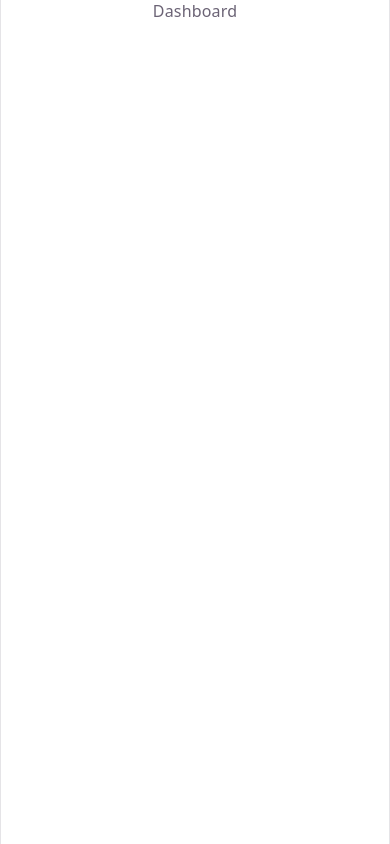
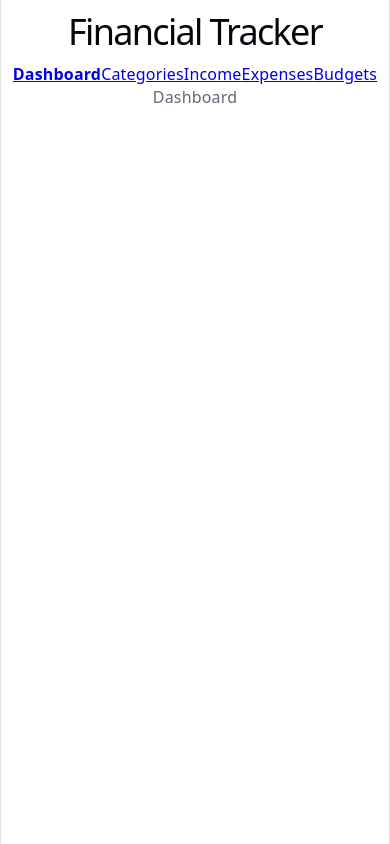
Before and after one commit to Eli9Saavedra/FinancialTracker, a React (Vite) app in the folder src/FinancialTracker/FinancialTracker.Client/: page / in a window 390 px wide. Built offline with nearby package versions, Linux system fonts and the light colour scheme.

Commit message:
Add shared layout with header, navbar, active link highlights, and responsive styles closes #42

```diff
--- a/src/FinancialTracker/FinancialTracker.Client/src/App.tsx
+++ b/src/FinancialTracker/FinancialTracker.Client/src/App.tsx
@@ -4,17 +4,21 @@ import IncomePage from './pages/IncomePage';
 import BudgetsPage from './pages/BudgetsPage';
 import CategoriesPage from './pages/CategoriesPage';
 import ExpensesPage from './pages/ExpensesPage';
+import Layout from './components/layout/Layout';
+
 
 function App() {
     return (
         <BrowserRouter>
             <Routes>
-                <Route path="/" element={<DashboardPage />} />
-                <Route path="/categories" element={<CategoriesPage />} />
-                <Route path="/income" element={<IncomePage />} />
-                <Route path="/expenses" element={<ExpensesPage />} />
-                <Route path="/budgets" element={<BudgetsPage />} />
-                <Route path="*" element={ <h1>Not Found</h1> } />
+                <Route element={<Layout />}>
+                    <Route path="/" element={<DashboardPage />} />
+                    <Route path="/categories" element={<CategoriesPage />} />
+                    <Route path="/income" element={<IncomePage />} />
+                    <Route path="/expenses" element={<ExpensesPage />} />
+                    <Route path="/budgets" element={<BudgetsPage /> } />
+                </Route>
+                <Route path="*" element={<h1>Not Found</h1> } />
             </Routes>
         </BrowserRouter>
     )
--- /dev/null
+++ b/src/FinancialTracker/FinancialTracker.Client/src/components/layout/Header.tsx
@@ -0,0 +1,7 @@
+function Header() {
+  return (
+    <h1>Financial Tracker</h1>
+  );
+}
+
+export default Header;
--- /dev/null
+++ b/src/FinancialTracker/FinancialTracker.Client/src/components/layout/Layout.module.css
@@ -0,0 +1,9 @@
+.content {
+    display: flex;
+}
+
+@media (max-width: 600px) {
+    .content {
+        flex-direction: column;
+    }
+}
--- /dev/null
+++ b/src/FinancialTracker/FinancialTracker.Client/src/components/layout/Layout.tsx
@@ -0,0 +1,20 @@
+import { Outlet } from "react-router-dom";
+import Header from "./Header";
+import NavBar from "./NavBar";
+import styles from "./Layout.module.css"
+
+function Layout() {
+    return (
+        <div>
+            <Header />
+            <div className={styles.content}>
+              <NavBar />
+              <main>
+                  <Outlet />
+              </main>
+          </div>
+      </div>
+  );
+}
+
+export default Layout;
--- /dev/null
+++ b/src/FinancialTracker/FinancialTracker.Client/src/components/layout/NavBar.tsx
@@ -0,0 +1,15 @@
+import { NavLink } from "react-router-dom";
+
+function NavBar() {
+    return (
+        <nav>
+            <NavLink to="/" style={({ isActive }) => ({ fontWeight: isActive ? 'bold' : 'normal' })}>Dashboard</NavLink>
+            <NavLink to="/categories" style={({ isActive }) => ({ fontWeight: isActive ? 'bold' : 'normal' })}>Categories</NavLink>
+            <NavLink to="/income" style={({ isActive }) => ({ fontWeight: isActive ? 'bold' : 'normal' })}>Income</NavLink>
+            <NavLink to="/expenses" style={({ isActive }) => ({ fontWeight: isActive ? 'bold' : 'normal' })}>Expenses</NavLink>
+            <NavLink to="/budgets" style={({ isActive }) => ({ fontWeight: isActive ? 'bold' : 'normal' })}>Budgets</NavLink>
+        </nav>
+  );
+}
+
+export default NavBar;
```
